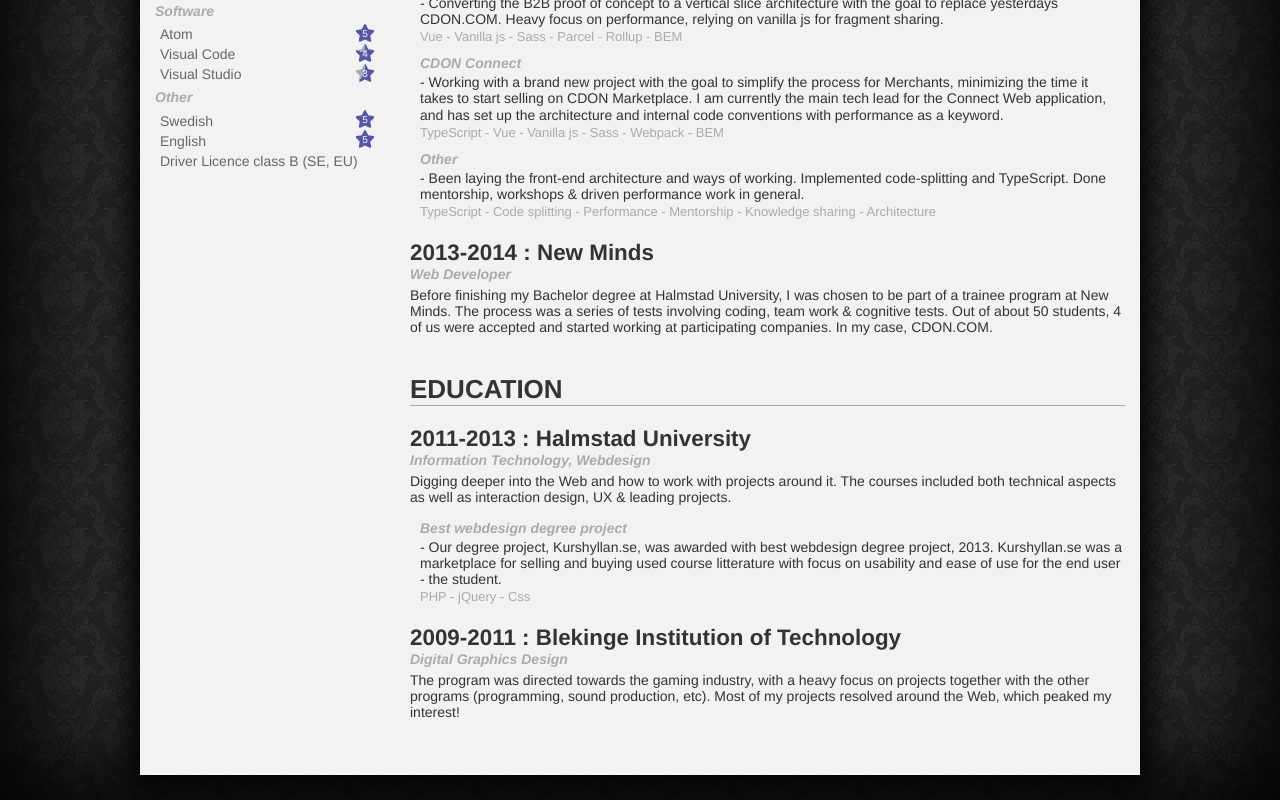
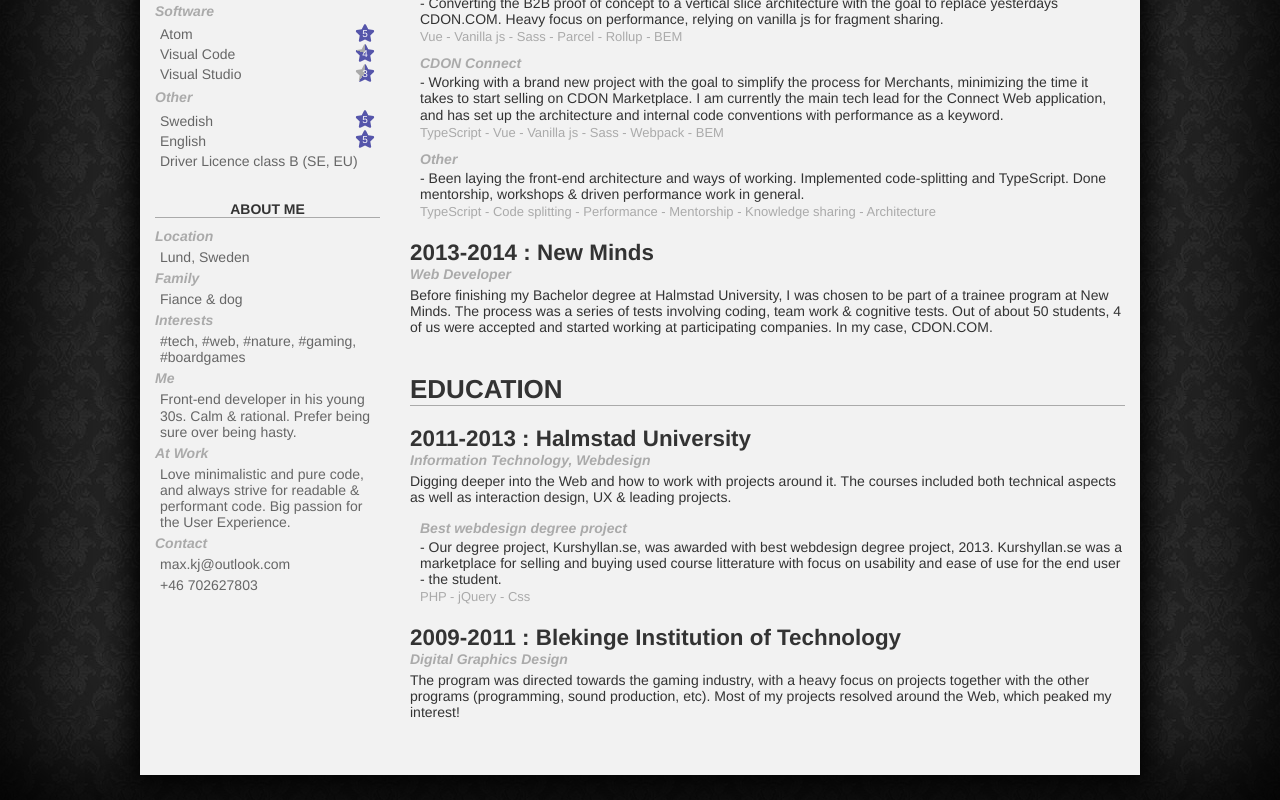
Before and after one commit to Mkayy90/CV, a React (Create React App) app: page / in a window 1280 px wide. Shown: the part 707-1507 px from the top of the page. Built offline with nearby package versions, Linux system fonts and the light colour scheme.

Commit message:
Added about me

```diff
--- /dev/null
+++ b/src/app/components/About/About.css
@@ -0,0 +1,16 @@
+.about-container {
+  margin-bottom: 5px;
+}
+
+.about__title {
+  margin-bottom: 5px;
+  color: #aaa;
+  font-weight: 600;
+  font-style: italic;
+  text-transform: capitalize;
+}
+
+.about__description {
+  padding: 0 5px;
+  color: #666;
+}
--- /dev/null
+++ b/src/app/components/About/About.js
@@ -0,0 +1,13 @@
+import { about } from '../../config';
+import './About.css';
+
+function About() {
+  return about.map((item, i) => (
+    <div className="about-container" key={i}>
+      <div className="about__title">{item.title}</div>
+      <div className="about__description">{item.description}</div>
+    </div>
+  ));
+}
+
+export default About;
--- a/src/app/components/Skills/Skills.css
+++ b/src/app/components/Skills/Skills.css
@@ -1,15 +1,3 @@
-.skills-container {
-  margin-bottom: 30px;
-}
-
-.skills__title {
-  margin-bottom: 10px;
-  font-weight: 600;
-  text-align: center;
-  text-transform: uppercase;
-  border-bottom: 1px solid #aaa;
-}
-
 .skill-set-container {
   margin-bottom: 5px;
 }
--- a/src/app/components/Skills/Skills.js
+++ b/src/app/components/Skills/Skills.js
@@ -1,25 +1,29 @@
 import { skills } from './../../config';
 import './Skills.css';
 
-function Skills() {
-  const svgStar = (fillAmount) => (
+const svgStar = (level) => {
+  const fillAmount = (360 / 5) * level;
+
+  return (
     <svg viewBox="0 0 576 512" width="20" height="20">
-      <clipPath id="clip">
+      <clipPath id="star">
         <path d="M259.3 17.8L194 150.2 47.9 171.5c-26.2 3.8-36.7 36.1-17.7 54.6l105.7 103-25 145.5c-4.5 26.3 23.2 46 46.4 33.7L288 439.6l130.7 68.7c23.2 12.2 50.9-7.4 46.4-33.7l-25-145.5 105.7-103c19-18.5 8.5-50.8-17.7-54.6L382 150.2 316.7 17.8c-11.7-23.6-45.6-23.9-57.4 0z"></path>
       </clipPath>
 
-      <foreignObject width="576" height="512" clip-path="url(#clip)">
+      <foreignObject width="576" height="512" clipPath="url(#star)">
         <div style={{width: '100%', height: '100%', background: `conic-gradient(#5555aa 0deg, #5555aa ${fillAmount}deg, #aaa ${fillAmount}deg)`}}></div>
       </foreignObject>
     </svg>
   );
+};
 
+function Skills() {
   const skillSet = (skillKey) => skills[skillKey].sort((a, b) => b.level - a.level).map((skill, i) => (
     <div className="skill-container" key={i}>
       <div className="skill__title">{skill.title}</div>
       {skill.level ?
         <div className="skill__level">
-          {svgStar((360 / 5) * skill.level)}
+          {svgStar(skill.level)}
           <span className="skill__level-text">{skill.level}</span>
         </div>
       : null}
@@ -27,19 +31,12 @@
   ));
 
   const skillKeys = Object.keys(skills);
-  const skillSets = skillKeys.map((key, i) => (
+  return skillKeys.map((key, i) => (
     <div className="skill-set-container" key={i}>
       <div className="skill-set__title">{key}</div>
       {skillSet(key)}
     </div>
   ));
-
-  return (
-    <section className="skills-container">
-      <div className="skills__title">Skills</div>
-      {skillSets}
-    </section>
-  );
 }
 
 export default Skills;
--- a/src/app/components/sidebar/Sidebar.css
+++ b/src/app/components/sidebar/Sidebar.css
@@ -1,5 +1,6 @@
 .sidebar-container {
   min-width: 225px;
+  max-width: 225px;
   padding: 15px;
 }
 
@@ -23,9 +24,14 @@
   max-height: 150%;
 }
 
+.sidebar__about,
+.sidebar__links,
+.sidebar__skills {
+  margin-bottom: 30px;
+}
+
 .sidebar__links {
   text-align: center;
-  margin-bottom: 30px;
 }
 .sidebar__links a {
   display: block;
@@ -37,3 +43,11 @@
 .sidebar__links a:hover {
   filter: brightness(75%);
 }
+
+.sidebar__title {
+  margin-bottom: 10px;
+  font-weight: 600;
+  text-align: center;
+  text-transform: uppercase;
+  border-bottom: 1px solid #aaa;
+}
--- a/src/app/components/sidebar/Sidebar.js
+++ b/src/app/components/sidebar/Sidebar.js
@@ -1,3 +1,4 @@
+import About from '../About/About';
 import Skills from '../Skills/Skills';
 import image from './profile-img.jpg';
 import './Sidebar.css';
@@ -10,12 +11,18 @@
       </div>
 
       <div className="sidebar__links">
-        <a target="_blank" href="https://www.linkedin.com/in/max-kjellqvist-johnsson-57001559/">Linkedin</a>
-        <a target="_blank" href="https://github.com/Mkayy90/CV">Github</a>
+        <a target="_blank" rel="noreferrer" href="https://www.linkedin.com/in/max-kjellqvist-johnsson-57001559/">Linkedin</a>
+        <a target="_blank" rel="noreferrer" href="https://github.com/Mkayy90/CV">Github</a>
       </div>
 
       <div className="sidebar__skills">
+        <div className="sidebar__title">Skills</div>
         <Skills />
+      </div>
+
+      <div className="sidebar__about">
+      <div className="sidebar__title">About me</div>
+        <About />
       </div>
     </div>
   );
--- a/src/app/config.js
+++ b/src/app/config.js
@@ -105,17 +105,11 @@
 };
 
 export const about = [
-  {
-    'title': 'About me',
-    'me': [
-      {
-        'title': 'Life',
-        'description': 'Live in Lund with my fiance & dog. Love tech in all forms. Love nature & hiking.',
-      },
-      {
-        'title': 'Work',
-        'description': 'I strive to write both good looking, performant and understandable code. Every now and then I try out the latest in the front-end world, like Svelte.',
-      },
-    ]
-  }
+  { 'title': 'Location', 'description': `Lund, Sweden` },
+  { 'title': 'Family', 'description': `Fiance & dog` },
+  { 'title': 'Interests', 'description': `#tech, #web, #nature, #gaming, #boardgames` },
+  { 'title': 'Me', 'description': `Front-end developer in his young 30s. Calm & rational. Prefer being sure over being hasty.` },
+  { 'title': 'At work', 'description': `Love minimalistic and pure code, and always strive for readable & performant code. Big passion for the User Experience.` },
+  { 'title': 'Contact', 'description': `max.kj@outlook.com` },
+  { 'title': '', 'description': `+46 702627803` }
 ];
```
